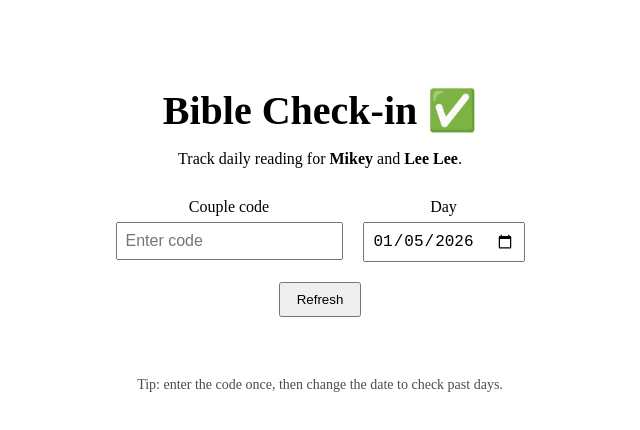
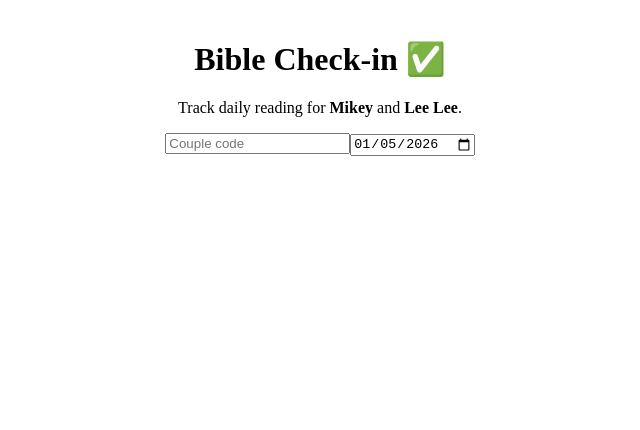
Before and after one commit to Mikeberg24/bible-checkin-pwa, a Next.js app: page / in a window 1280 px wide. Shown: the top 430 px of the page, without its empty margins (320-960 px from the left). Built offline with nearby package versions, Linux system fonts and the light colour scheme.

Commit message:
Fix client component

```diff
--- a/app/page.tsx
+++ b/app/page.tsx
@@ -1,5 +1,3 @@
-export const runtime = "nodejs";
-
 "use client";
 
 import { useEffect, useState } from "react";
@@ -11,178 +9,61 @@ type Status = {
 
 export default function Page() {
   const [code, setCode] = useState("");
-  const [date, setDate] = useState(() => {
-    const d = new Date();
-    return d.toISOString().slice(0, 10);
-  });
+  const [date, setDate] = useState(() =>
+    new Date().toISOString().slice(0, 10)
+  );
   const [status, setStatus] = useState<Status | null>(null);
-  const [loading, setLoading] = useState(false);
 
   async function loadStatus() {
     if (!code) return;
-    setLoading(true);
-    const res = await fetch(
-      `/api/today?day=${date}&code=${code}`,
-      { cache: "no-store" }
-    );
-    const data = await res.json();
-    setStatus(data);
-    setLoading(false);
+    const res = await fetch(`/api/today?day=${date}&code=${code}`, {
+      cache: "no-store",
+    });
+    setStatus(await res.json());
   }
 
   async function markDone(person: "mikey" | "lee") {
-    if (!code) return;
     await fetch("/api/toggle", {
       method: "POST",
       headers: { "Content-Type": "application/json" },
-      body: JSON.stringify({
-        day: date,
-        code,
-        person,
-      }),
+      body: JSON.stringify({ day: date, code, person }),
     });
     loadStatus();
   }
 
   useEffect(() => {
     if (code) loadStatus();
-    // eslint-disable-next-line react-hooks/exhaustive-deps
   }, [date]);
 
   return (
-    <main style={styles.main}>
-      <h1 style={styles.title}>
-        Bible Check-in <span>✅</span>
-      </h1>
+    <main style={{ maxWidth: 600, margin: "40px auto", textAlign: "center" }}>
+      <h1>Bible Check-in ✅</h1>
+      <p>Track daily reading for <b>Mikey</b> and <b>Lee Lee</b>.</p>
 
-      <p style={styles.subtitle}>
-        Track daily reading for <b>Mikey</b> and <b>Lee Lee</b>.
-      </p>
-
-      <div style={styles.controls}>
-        <div>
-          <label>Couple code</label>
       <input
-            style={styles.input}
+        placeholder="Couple code"
         value={code}
         onChange={(e) => setCode(e.target.value)}
-            placeholder="Enter code"
       />
-        </div>
 
-        <div>
-          <label>Day</label>
       <input
-            style={styles.input}
         type="date"
         value={date}
         onChange={(e) => setDate(e.target.value)}
       />
-        </div>
-      </div>
-
-      <button onClick={loadStatus} style={styles.refresh}>
-        Refresh
-      </button>
-
-      {loading && <p>Loading…</p>}
 
       {status && (
-        <div style={styles.cards}>
-          <PersonCard
-            name="Mikey"
-            done={status.mikey}
-            onClick={() => markDone("mikey")}
-          />
-          <PersonCard
-            name="Lee Lee"
-            done={status.lee}
-            onClick={() => markDone("lee")}
-          />
+        <>
+          <div>
+            Mikey: {status.mikey ? "✅" : "❌"}
+            <button onClick={() => markDone("mikey")}>Mark</button>
           </div>
+          <div>
+            Lee Lee: {status.lee ? "✅" : "❌"}
+            <button onClick={() => markDone("lee")}>Mark</button>
+          </div>
+        </>
       )}
-
-      <p style={styles.tip}>
-        Tip: enter the code once, then change the date to check past days.
-      </p>
     </main>
   );
 }
-
-function PersonCard({
-  name,
-  done,
-  onClick,
-}: {
-  name: string;
-  done: boolean;
-  onClick: () => void;
-}) {
-  return (
-    <div style={styles.card}>
-      <h2>{name}</h2>
-      <p>
-        Status:{" "}
-        <b style={{ color: done ? "green" : "crimson" }}>
-          {done ? "Done ✅" : "Not yet ❌"}
-        </b>
-      </p>
-      <button onClick={onClick} style={styles.button}>
-        Mark done
-      </button>
-    </div>
-  );
-}
-
-const styles: Record<string, React.CSSProperties> = {
-  main: {
-    maxWidth: 700,
-    margin: "40px auto",
-    padding: 20,
-    fontFamily: "serif",
-    textAlign: "center",
-  },
-  title: {
-    fontSize: 40,
-    marginBottom: 10,
-  },
-  subtitle: {
-    marginBottom: 30,
-  },
-  controls: {
-    display: "flex",
-    gap: 20,
-    justifyContent: "center",
-    marginBottom: 20,
-  },
-  input: {
-    display: "block",
-    padding: 8,
-    marginTop: 6,
-    fontSize: 16,
-  },
-  refresh: {
-    padding: "8px 16px",
-    marginBottom: 30,
-  },
-  cards: {
-    display: "flex",
-    gap: 20,
-    justifyContent: "center",
-  },
-  card: {
-    border: "1px solid #ddd",
-    borderRadius: 10,
-    padding: 20,
-    width: 250,
-  },
-  button: {
-    marginTop: 10,
-    padding: "6px 12px",
-  },
-  tip: {
-    marginTop: 30,
-    fontSize: 14,
-    opacity: 0.7,
-  },
-};
```
Lines whose indentation alone changed are shown as unchanged.
